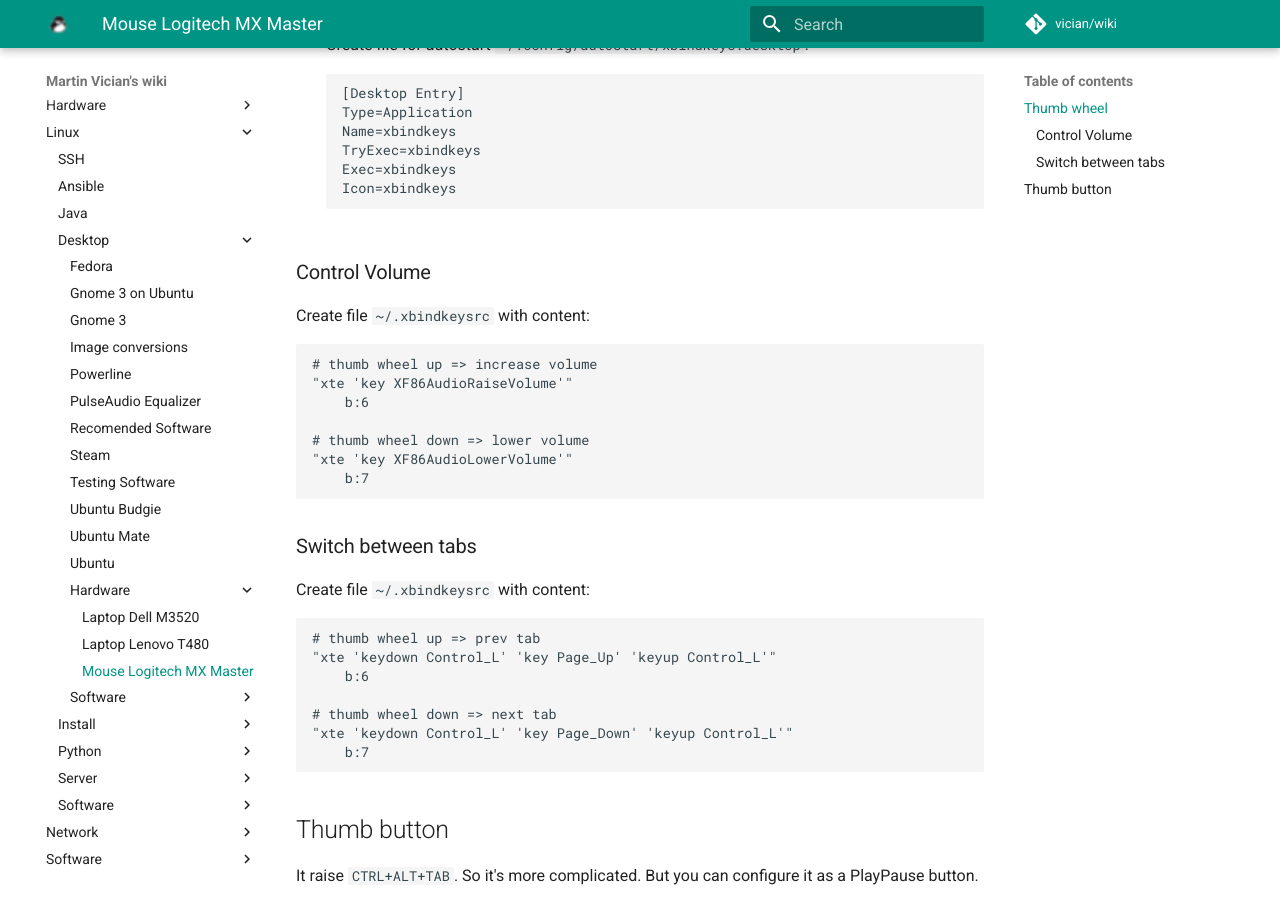
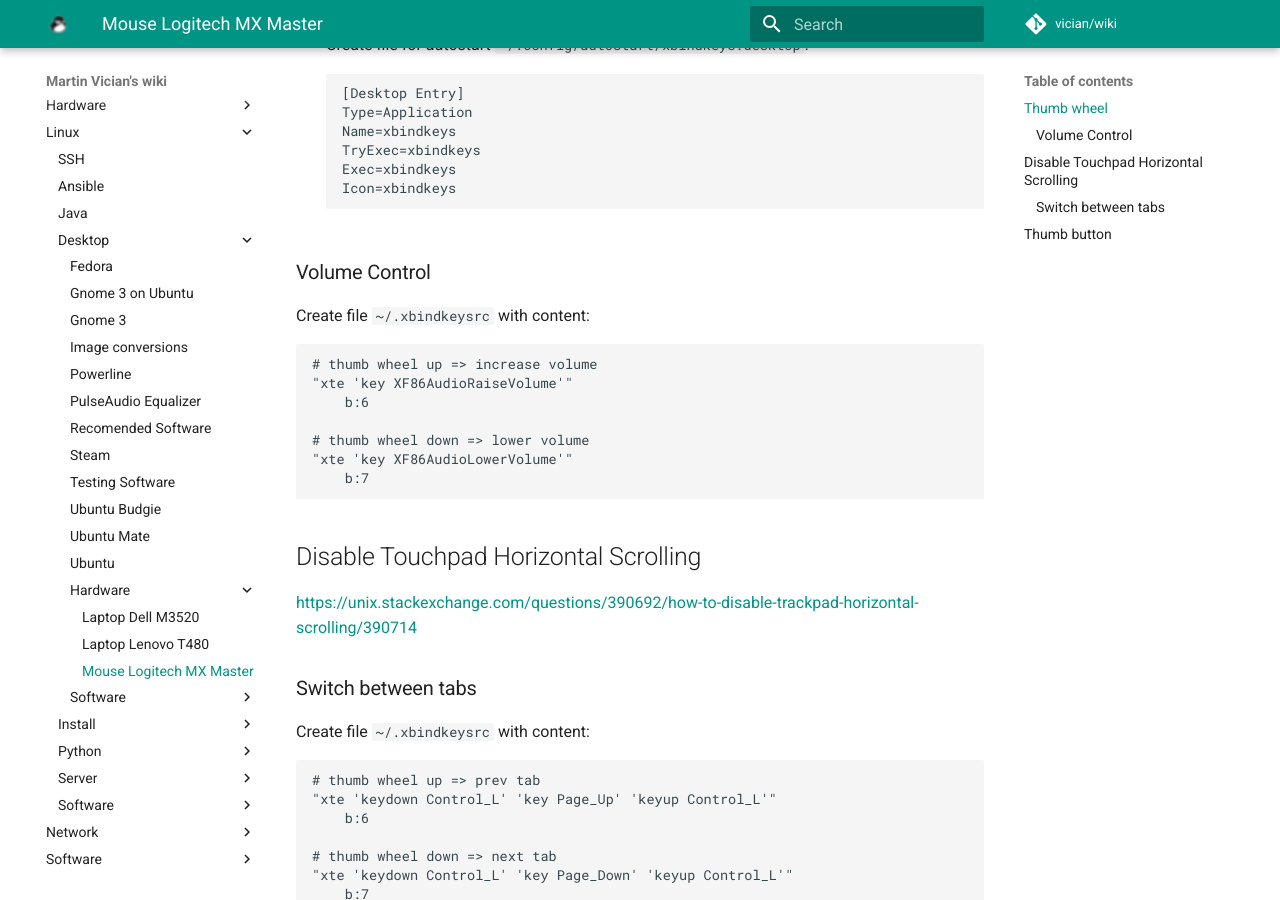
Before and after one commit to vician/wiki, an MkDocs documentation site: the page built from docs/linux/desktop/hardware/Mouse Logitech MX Master.md, in a window 1280 px wide and 900 px high, scrolled down 876 px. Built offline with MkDocs 1.6.1 and Material for MkDocs 9.7.7, drawn with Linux system fonts in a browser that asks for light colours; comment, search, counter and statistics services are not loaded.

Commit message:
horizontal scrolling

```diff
--- a/docs/linux/desktop/hardware/Mouse Logitech MX Master.md
+++ b/docs/linux/desktop/hardware/Mouse Logitech MX Master.md
@@ -27,7 +27,7 @@
 		Exec=xbindkeys
 		Icon=xbindkeys
 
-### Control Volume
+### Volume Control
 Create file `~/.xbindkeysrc` with content:
 
 	# thumb wheel up => increase volume
@@ -37,6 +37,10 @@ Create file `~/.xbindkeysrc` with content:
 	# thumb wheel down => lower volume
 	"xte 'key XF86AudioLowerVolume'"
 		b:7
+
+## Disable Touchpad Horizontal Scrolling
+
+<https://unix.stackexchange.com/questions/390692/how-to-disable-trackpad-horizontal-scrolling/390714>
 
 ### Switch between tabs
 Create file `~/.xbindkeysrc` with content:
```
